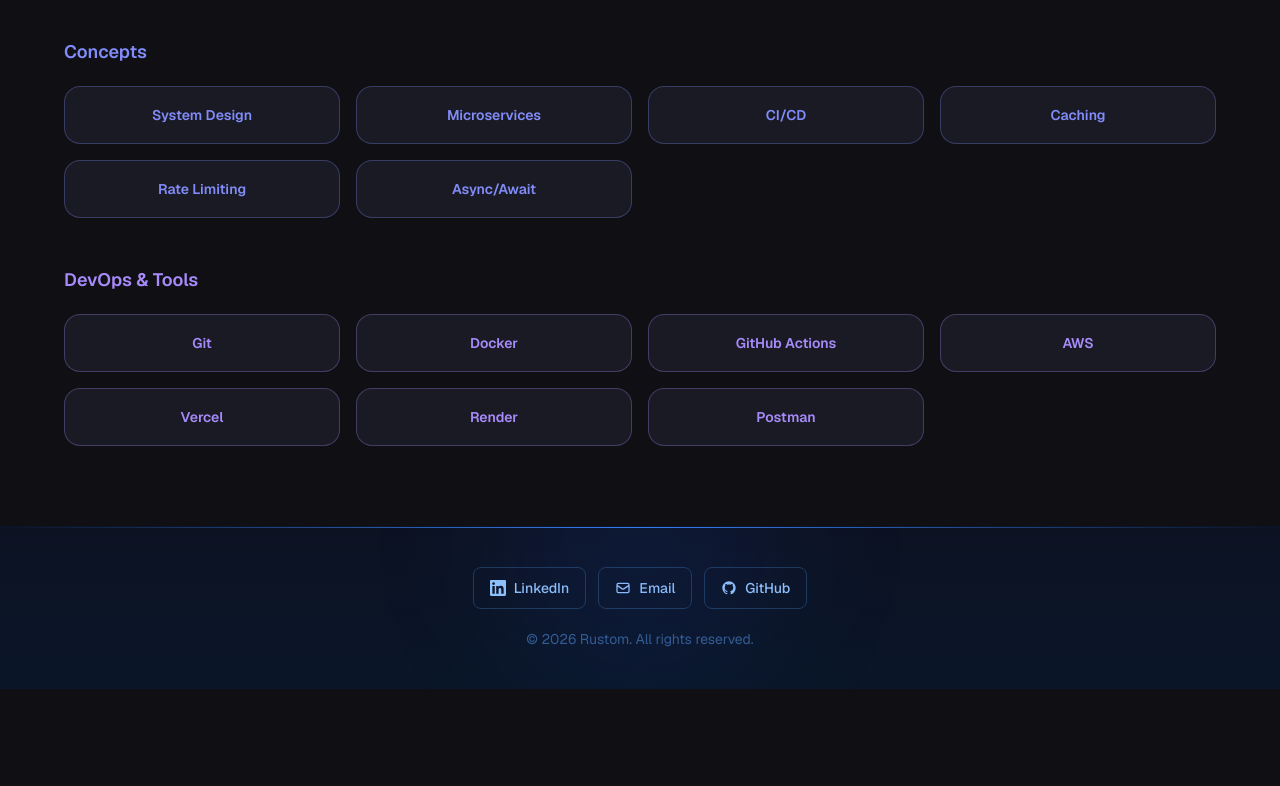
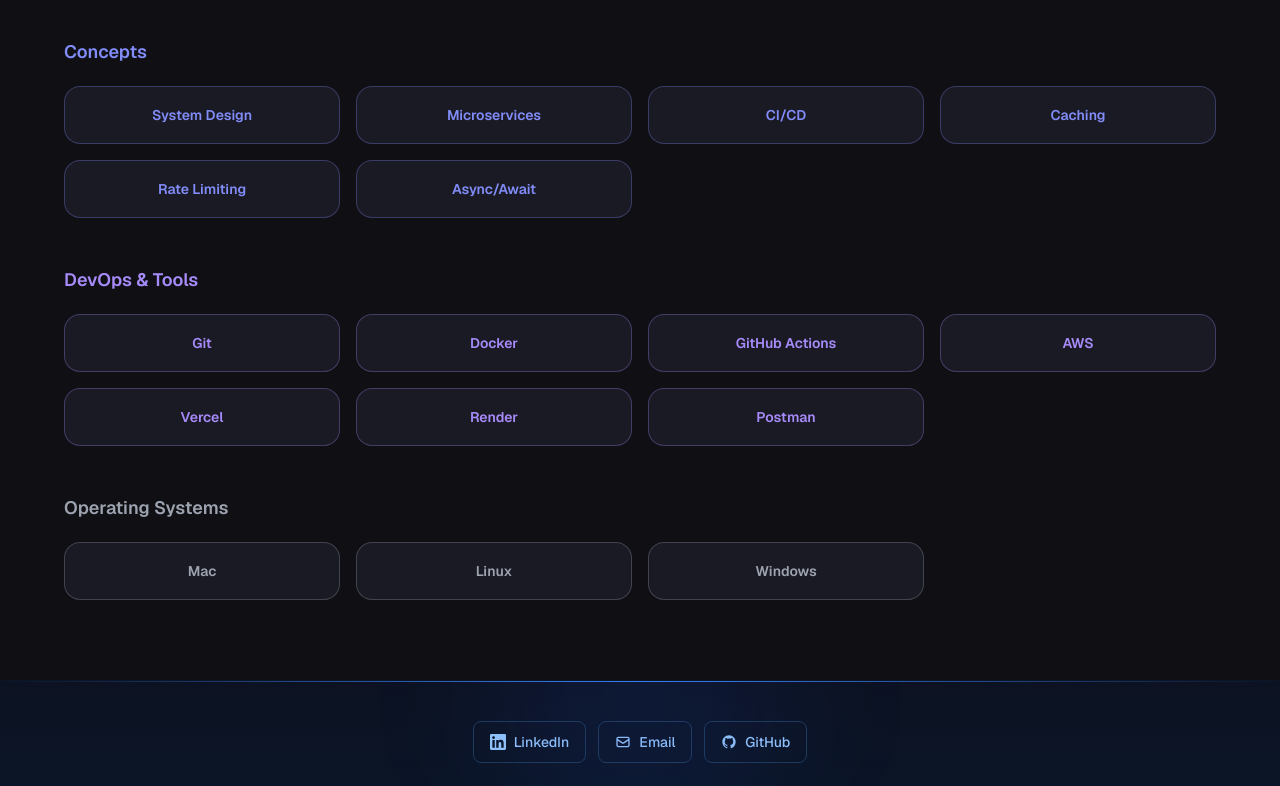
Before and after one commit to Rustom-yadav/rustom-portfolio, a Next.js app: page /skills in a window 1280 px wide. Shown: the part 1355-2141 px from the top of the page. Before the commit the page ends 2044 px from the top, so only its background shows below. Built offline with nearby package versions, Linux system fonts and the light colour scheme.

Commit message:
feat: add categorized skills page with interactive cards

```diff
--- a/src/app/skills/page.js
+++ b/src/app/skills/page.js
@@ -9,6 +9,7 @@
   "ai-integration": "AI Integration",
   concepts: "Concepts",
   "devops-tools": "DevOps & Tools",
+  os: "Operating Systems",
 };
 
 const categoryColors = {
@@ -19,6 +20,7 @@
   "ai-integration": "text-[#fb923c]",
   concepts: "text-[#818cf8]",
   "devops-tools": "text-[#a78bfa]",
+  os: "text-[#9ca3af]",
 };
 
 export default function Skills() {
--- a/src/components/SkillCard.js
+++ b/src/components/SkillCard.js
@@ -34,6 +34,11 @@
     glow: "hover:shadow-[0_8px_30px_rgba(129,140,248,0.1)] dark:hover:shadow-[0_8px_30px_rgba(129,140,248,0.15)]",
     tag: "text-[#4f46e5] dark:text-[#818cf8]",
   },
+  os: {
+    border: "border-[#9ca3af]/20 dark:border-[#9ca3af]/30",
+    glow: "hover:shadow-[0_8px_30px_rgba(156,163,175,0.1)] dark:hover:shadow-[0_8px_30px_rgba(156,163,175,0.15)]",
+    tag: "text-[#4b5563] dark:text-[#9ca3af]",
+  },
 };
 
 export default function SkillCard({ name, category }) {
--- a/src/data/skills.js
+++ b/src/data/skills.js
@@ -27,6 +27,7 @@
   { id: 19, name: "Cloudinary", category: "databases-services" },
   { id: 20, name: "Nodemailer", category: "databases-services" },
   { id: 21, name: "Razorpay", category: "databases-services" },
+  { id: 44, name: "Supabase", category: "databases-services" },
 
   // AI Integration
   { id: 22, name: "Ollama", category: "ai-integration" },
@@ -55,4 +56,9 @@
   { id: 41, name: "Vercel", category: "devops-tools" },
   { id: 42, name: "Render", category: "devops-tools" },
   { id: 43, name: "Postman", category: "devops-tools" },
+
+  // OS
+  { id: 45, name: "Mac", category: "os" },
+  { id: 46, name: "Linux", category: "os" },
+  { id: 47, name: "Windows", category: "os" },
 ];
```
